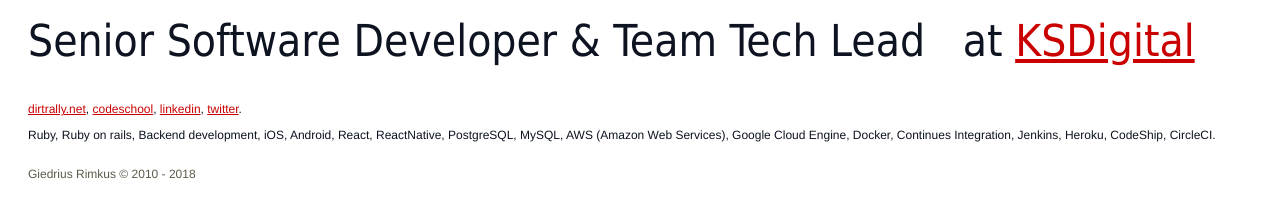
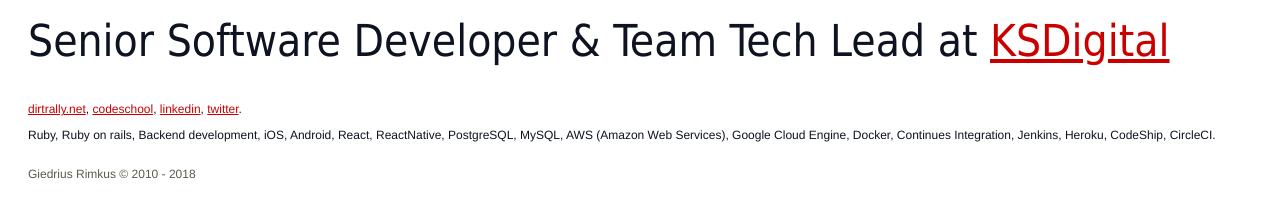
Before and after one commit to giedriusr/giedriusr.github.io, a plain HTML site: page index.html in a window 1280 px wide. Shown: the part 125-342 px from the top of the page. Drawn offline with Linux system fonts and the light colour scheme.

Commit message:
Remove spacing

```diff
--- a/index.html
+++ b/index.html
@@ -31,7 +31,7 @@
     <div>
       <h2>
         <span>Senior Software Developer & Team Tech Lead</span>
-        <span id="currently">&nbsp; <span class="brown">at</span> <a target="_blank" href="https://www.senukai.lt">KSDigital</a></span>
+        <span id="currently"><span class="brown">at</span> <a target="_blank" href="https://www.senukai.lt">KSDigital</a></span>
       </h2>
     </div>
 
```
